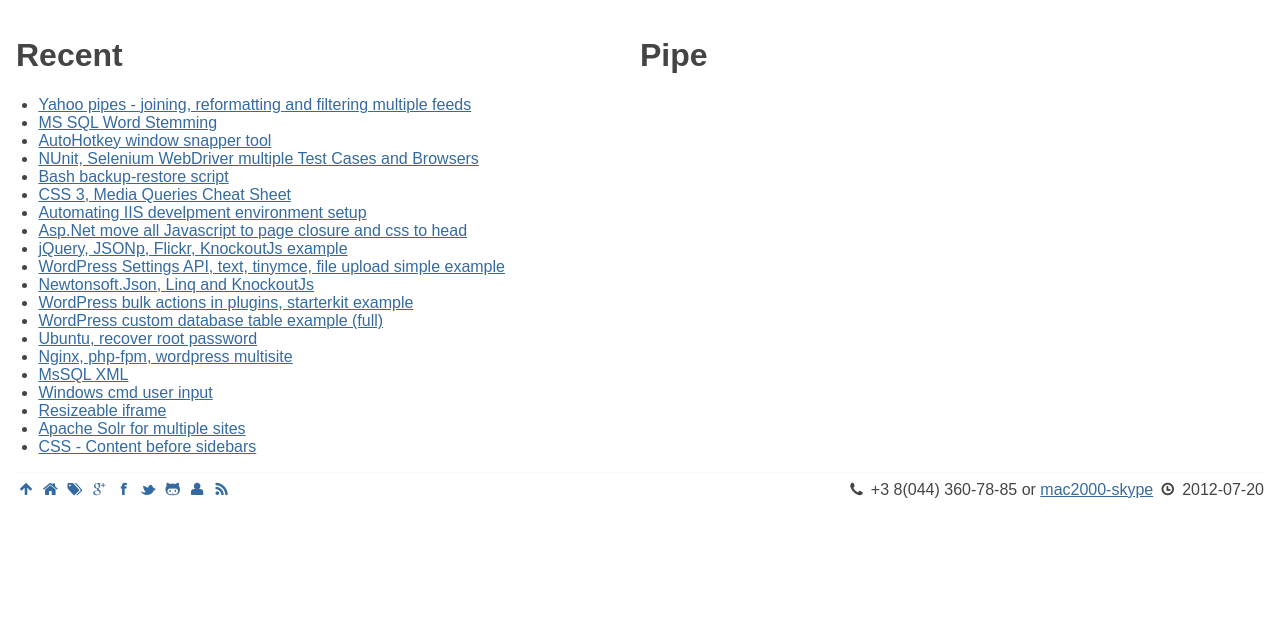
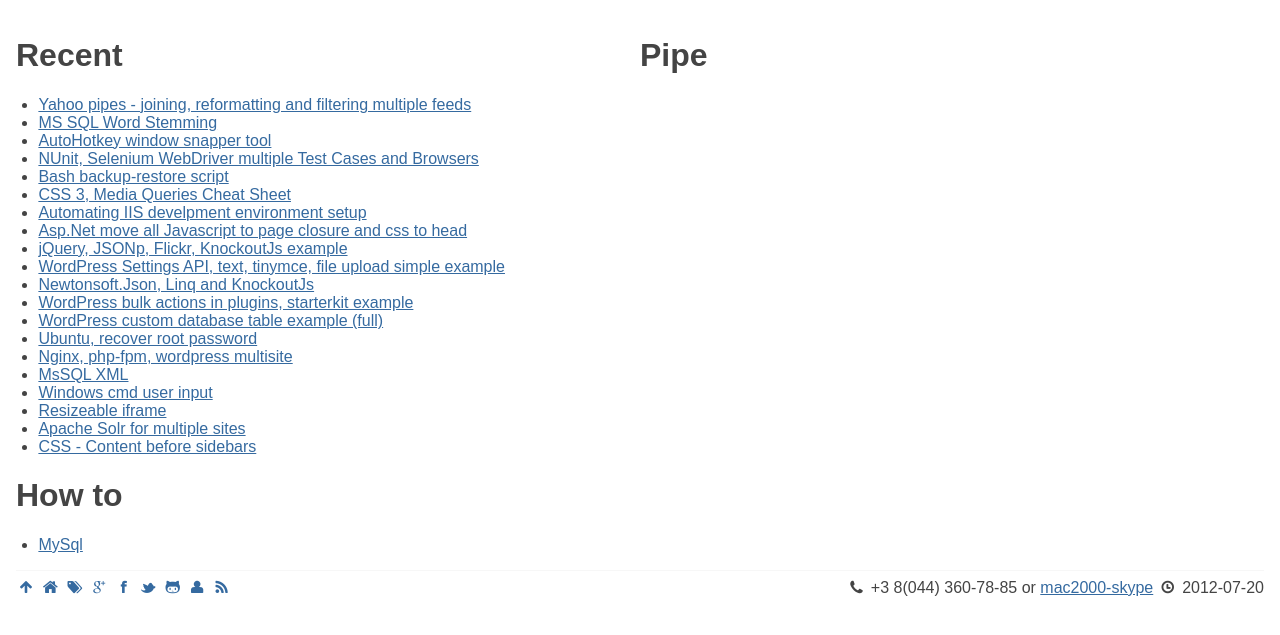
Before and after one commit to michaelbramwell/mac2000.github.com, a Jekyll site: the page built from index.md, in a window 1280 px wide. Shown: the top 635 px of the page. Built offline with Jekyll 4.4.1, drawn with Linux system fonts in a browser that asks for light colours.

Commit message:
howto on main page

```diff
--- a/index.md
+++ b/index.md
@@ -10,6 +10,14 @@ title: My notes
     <li><a href="{{ post.url }}">{{ post.title }}</a></li>
 {% endfor %}
 </ul>
+<h1>How to</h1>
+<ul>
+{% for page in site.pages %}
+    {% if page.url contains '/howto/' %}
+        <li><a href="{{ page.url }}">{{ page.title }}</a></li>
+    {% endif %}
+{% endfor %}
+</ul>
 </article>
 <aside class="pipe">
 <h1>Pipe</h1>
```
Also changed, not shown: howto/mysql.md (+1 -1 lines).
